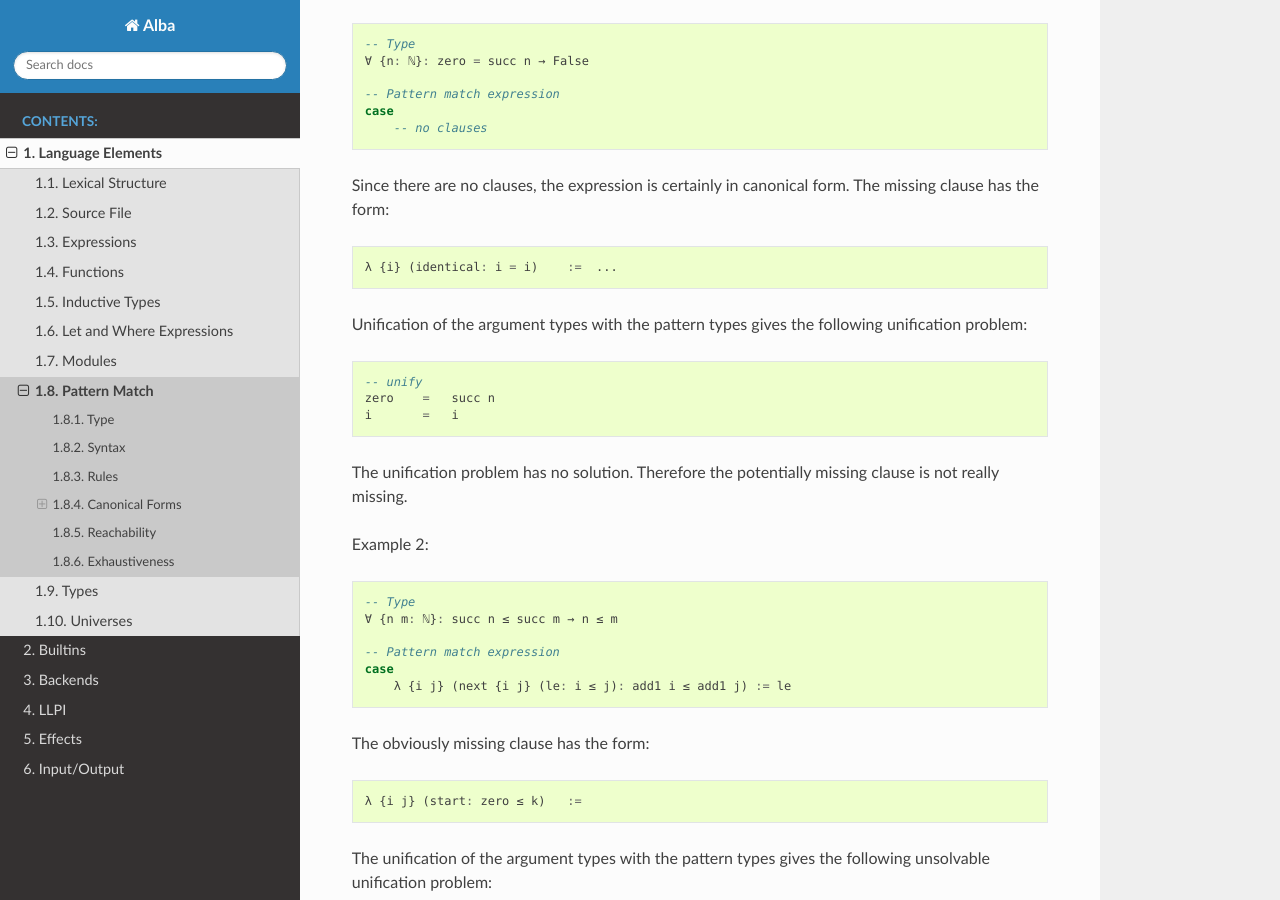
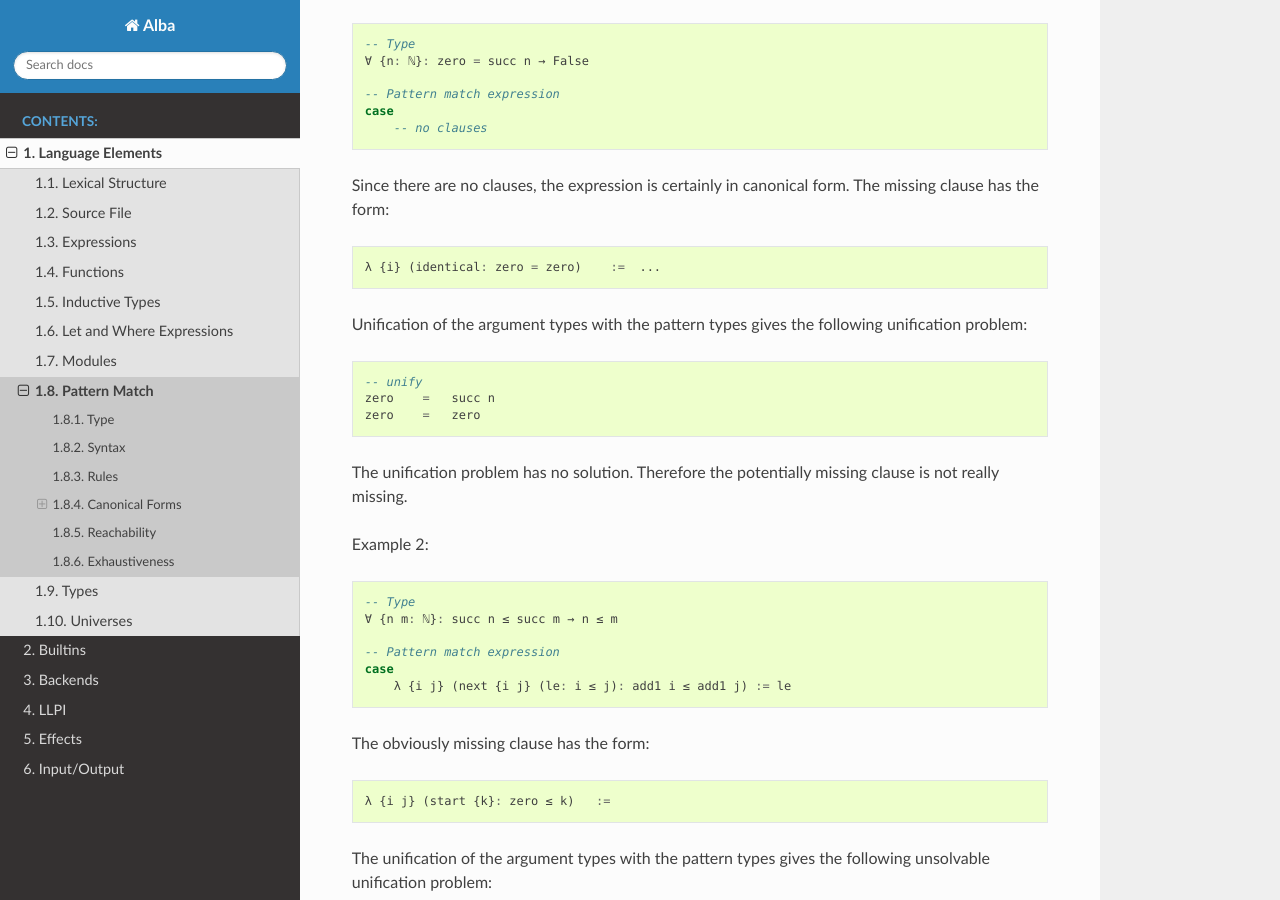
Before and after one commit to hbr/tex_alba_design, a Sphinx documentation site: the page built from sphinx/source/lang-elems/pattern-match.rst, in a window 1280 px wide and 900 px high, scrolled down 6181 px. Built offline with Sphinx 7.4.7 and the Read the Docs theme 2.0.0, drawn with Linux system fonts in a browser that asks for light colours.

Commit message:
Detail in pattern match with equality
	modified:   sphinx/source/lang-elems/pattern-match.rst

```diff
--- a/sphinx/source/lang-elems/pattern-match.rst
+++ b/sphinx/source/lang-elems/pattern-match.rst
@@ -373,14 +373,14 @@ Example 1::
 Since there are no clauses, the expression is certainly in canonical form. The
 missing clause has the form::
 
-    λ {i} (identical: i = i)    :=  ...
+    λ {i} (identical: zero = zero)    :=  ...
 
 Unification of the argument types with the pattern types gives the following
 unification problem::
 
     -- unify
     zero    =   succ n
-    i       =   i
+    zero    =   zero
 
 The unification problem has no solution. Therefore the potentially missing
 clause is not really missing.
@@ -398,7 +398,7 @@ Example 2::
 
 The obviously missing clause has the form::
 
-    λ {i j} (start: zero ≤ k)   :=
+    λ {i j} (start {k}: zero ≤ k)   :=
 
 The unification of the argument types with the pattern types gives the following
 unsolvable unification problem::
```
